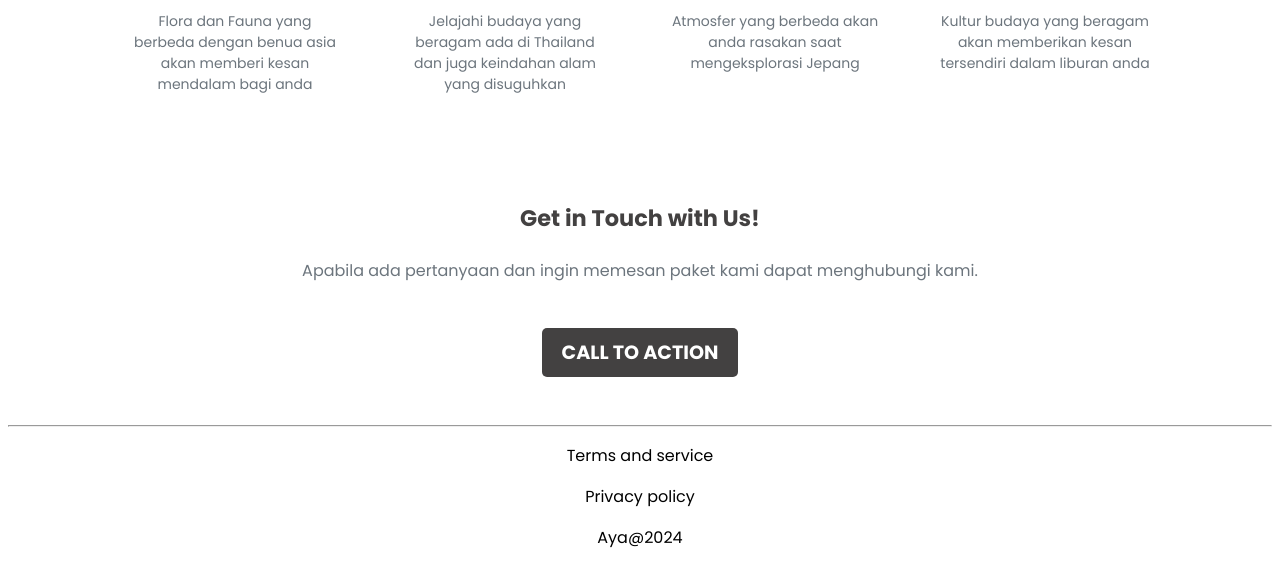
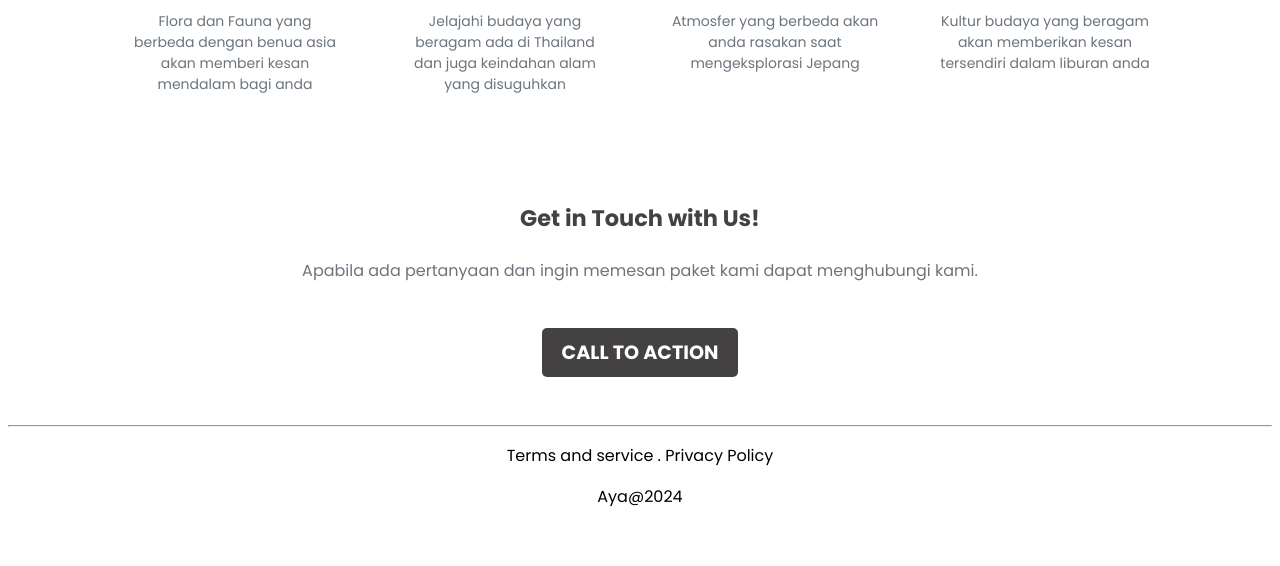
Before and after one commit to revou-fundamental-course/09-dec-24-yayay62, a plain HTML site: page index.html in a window 1280 px wide. Shown: the part 2132-2698 px from the top of the page. After the commit the page ends 2657 px from the top, so only its background shows below. Drawn offline with Linux system fonts and the light colour scheme.

Commit message:
update html

```diff
--- a/index.html
+++ b/index.html
@@ -3,7 +3,7 @@
   <head>
     <meta charset="UTF-8" />
     <meta name="viewport" content="width=device-width, initial-scale=1.0" />
-    <title>Travelay</title>
+    <title>TravelAy</title>
 
     <!-- Ini Fonts -->
     <link rel="preconnect" href="https://fonts.googleapis.com" />
@@ -198,8 +198,7 @@
     <!-- Footer -->
     <footer class="footer-end">
   <div class="di-end">
-      <p>Terms and service</p>
-      <p>Privacy policy</p>
+      <p>Terms and service <span>. Privacy Policy</span></p>
   </div>
   <div class="di-end2">
       <p>Aya@2024</p>
```
Also changed, not shown: assets/banner img.jpg (deleted), assets/logoweb.jpg (deleted).
